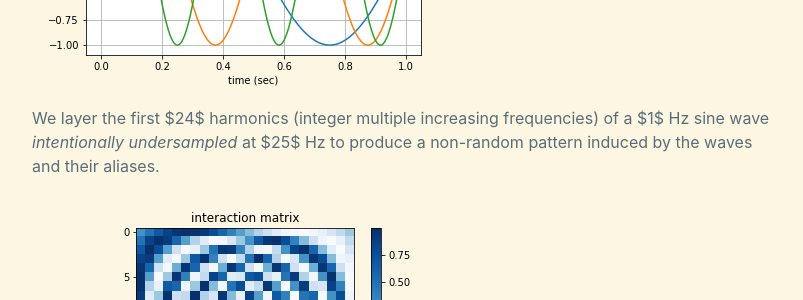
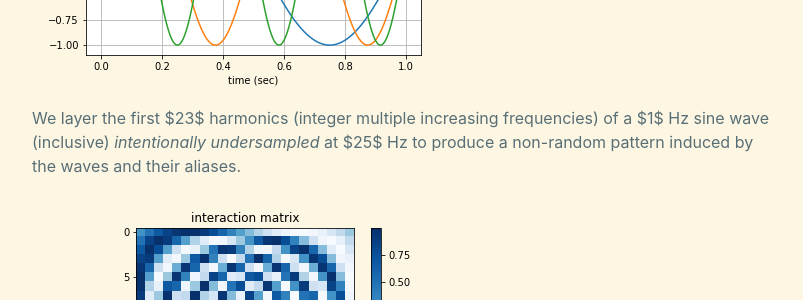
Before and after one commit to daniel-deychakiwsky/daniel-deychakiwsky.github.io, a Jekyll site: the page built from _posts/2022-01-02-matrix-factorization-sparsity.md, in a window 1280 px wide and 900 px high, scrolled down 3124 px. Shown: the part 152-452 px from the top of the window, without its empty margins (238-1041 px from the left). Built offline with Jekyll 4.4.1, drawn with Linux system fonts in a browser that asks for light colours; formulas are drawn with MathJax 3.

Commit message:
[blog-post] MF WIP

```diff
--- a/_posts/2022-01-02-matrix-factorization-sparsity.md
+++ b/_posts/2022-01-02-matrix-factorization-sparsity.md
@@ -151,8 +151,8 @@
 
 ![sine_waves]
 
-We layer the first $24$ harmonics (integer multiple increasing frequencies)
-of a $1$ Hz sine wave *intentionally undersampled* at $25$ Hz to
+We layer the first $23$ harmonics (integer multiple increasing frequencies)
+of a $1$ Hz sine wave (inclusive) *intentionally undersampled* at $25$ Hz to
 produce a non-random pattern induced by the waves and their aliases.
 
 ![interactions]
```
